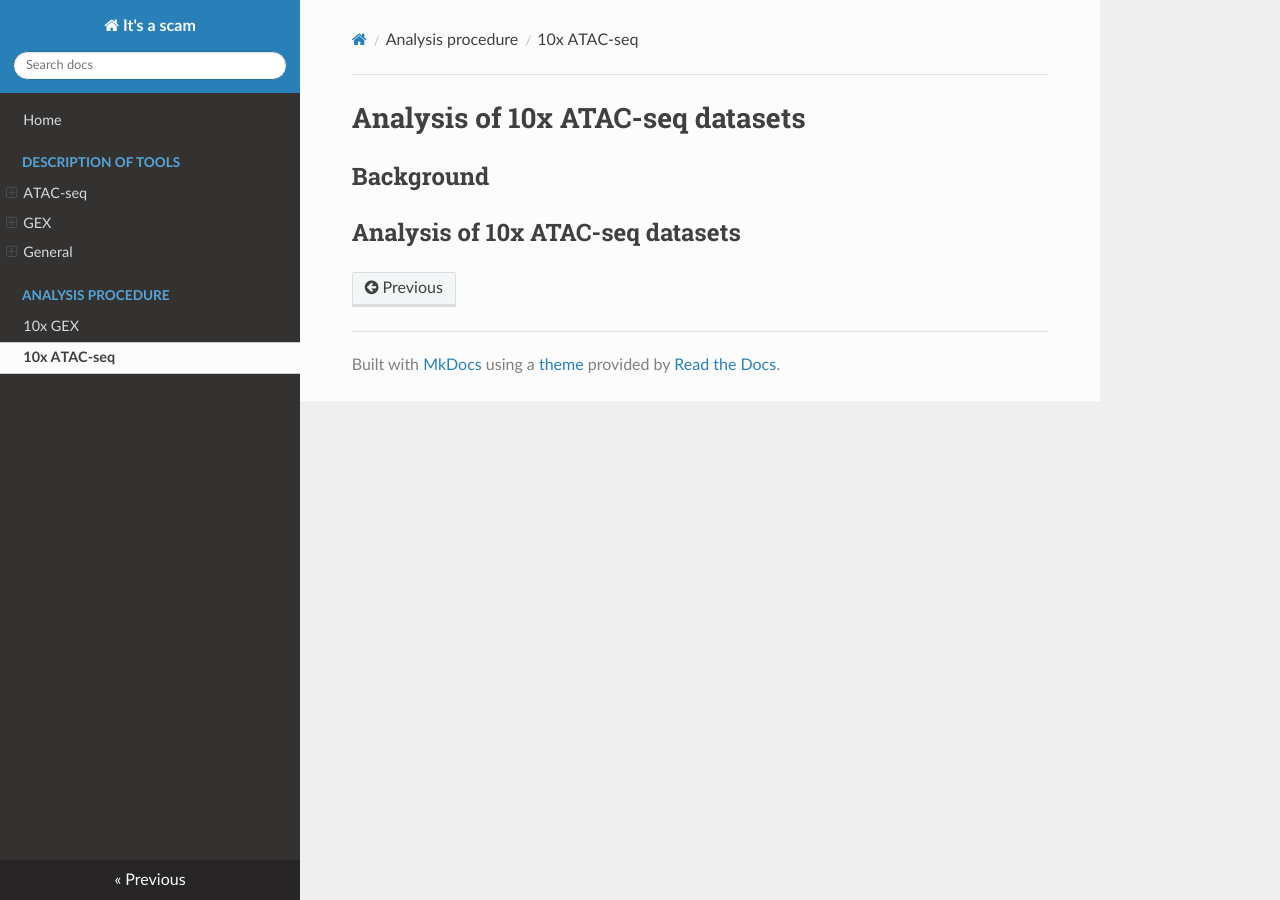
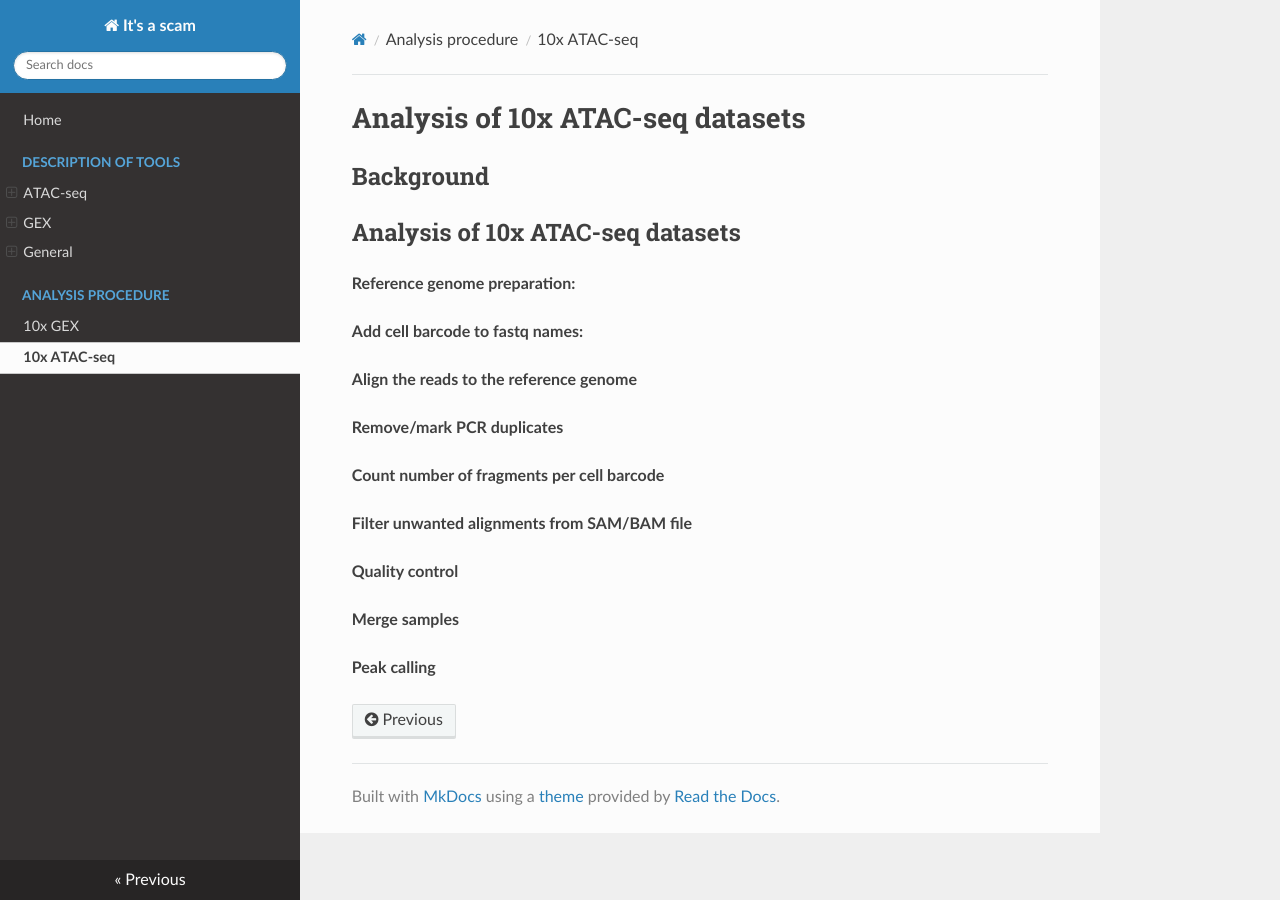
Before and after one commit to rishvanth-kp/its_a_scam, an MkDocs documentation site: the page built from doc/content/10x_atac_seq.md, in a window 1280 px wide. Built offline with MkDocs 1.6.1, drawn with Linux system fonts in a browser that asks for light colours; nearby versions of some CDN libraries.

```diff
--- a/doc/content/10x_atac_seq.md
+++ b/doc/content/10x_atac_seq.md
@@ -3,3 +3,20 @@
 ## Background
 
 ## Analysis of 10x ATAC-seq datasets
+**Reference genome preparation:**
+
+**Add cell barcode to fastq names:**
+
+**Align the reads to the reference genome**
+
+**Remove/mark PCR duplicates**
+
+**Count number of fragments per cell barcode**
+
+**Filter unwanted alignments from SAM/BAM file**
+
+**Quality control**
+
+**Merge samples**
+
+**Peak calling**
```
Also changed, not shown: doc/content/10x_gex.md (+9 -0 lines).
